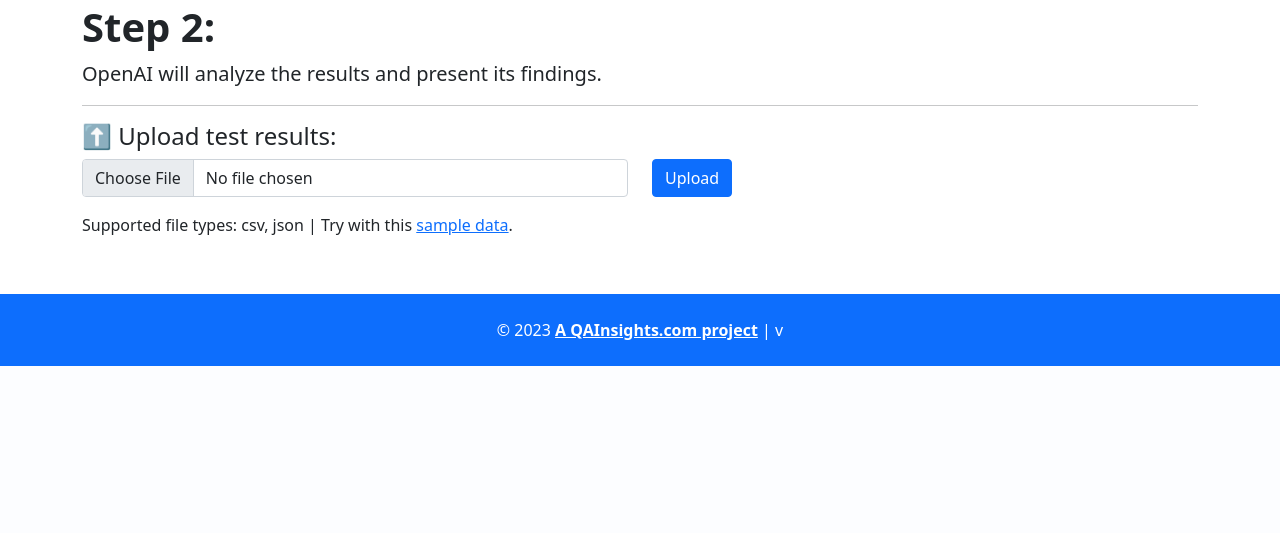
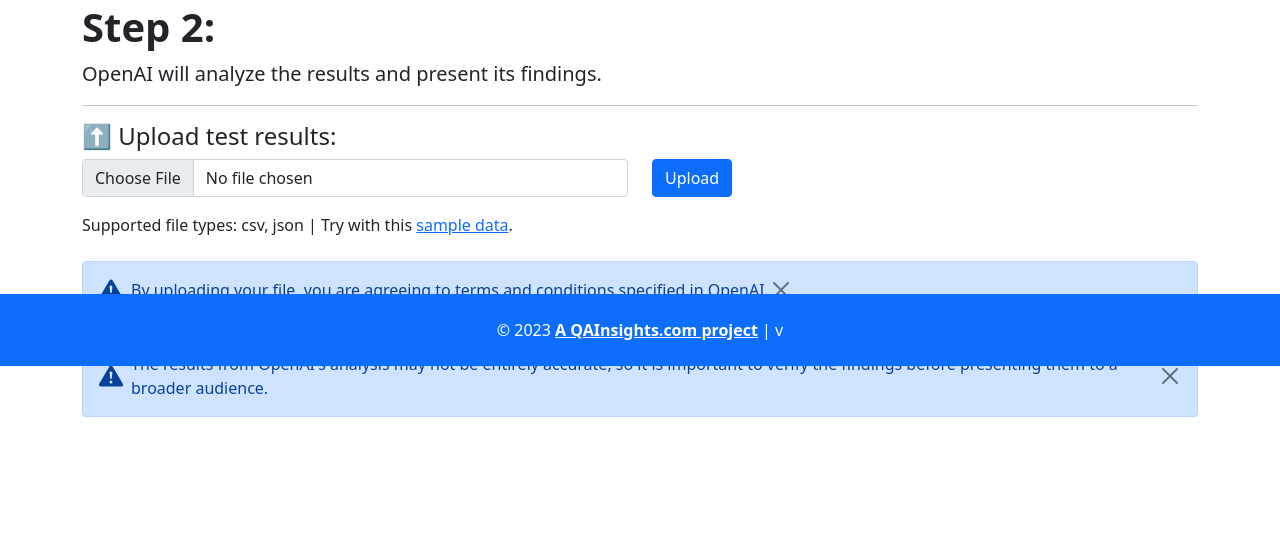
Before and after one commit to QAInsights/perfGPT, a Flask app: template templates/upload.html in a window 1280 px wide. Shown: the part 434-967 px from the top of the page. Before the commit the page ends 800 px from the top, so only its background shows below. Run offline with Flask 2, Linux system fonts and the light colour scheme; the template is opened without the code that fills it, so the values that code supplies are empty; parts of the project's set-up code (start-up, migrations or seed data) failed here and were passed over; some libraries are stand-ins or nearby versions.

Commit message:
Add: info to upload
Signed-off-by: NaveenKumar Namachivayam ⚡ <catch.nkn@gmail.com>

```diff
--- a/templates/upload.html
+++ b/templates/upload.html
@@ -33,6 +33,25 @@
                 target="_blank">sample data</a>.</span>
             </span>
         </form>
+        </br>
+        <div class="alert alert-primary d-flex align-items-center" role="alert">
+            <svg xmlns="http://www.w3.org/2000/svg" width="24" height="24" fill="currentColor" class="bi bi-exclamation-triangle-fill flex-shrink-0 me-2" viewBox="0 0 16 16" role="img" aria-label="Warning:">
+            <path d="M8.982 1.566a1.13 1.13 0 0 0-1.96 0L.165 13.233c-.457.778.091 1.767.98 1.767h13.713c.889 0 1.438-.99.98-1.767L8.982 1.566zM8 5c.535 0 .954.462.9.995l-.35 3.507a.552.552 0 0 1-1.1 0L7.1 5.995A.905.905 0 0 1 8 5zm.002 6a1 1 0 1 1 0 2 1 1 0 0 1 0-2z"/>
+            </svg>
+            <div>
+            By uploading your file, you are agreeing to terms and conditions specified in OpenAI.
+            </div>
+            <button type="button" class="btn-close" data-bs-dismiss="alert" aria-label="Close"></button>
+        </div>
+        <div class="alert alert-primary d-flex align-items-center" role="alert">
+            <svg xmlns="http://www.w3.org/2000/svg" width="24" height="24" fill="currentColor" class="bi bi-exclamation-triangle-fill flex-shrink-0 me-2" viewBox="0 0 16 16" role="img" aria-label="Warning:">
+            <path d="M8.982 1.566a1.13 1.13 0 0 0-1.96 0L.165 13.233c-.457.778.091 1.767.98 1.767h13.713c.889 0 1.438-.99.98-1.767L8.982 1.566zM8 5c.535 0 .954.462.9.995l-.35 3.507a.552.552 0 0 1-1.1 0L7.1 5.995A.905.905 0 0 1 8 5zm.002 6a1 1 0 1 1 0 2 1 1 0 0 1 0-2z"/>
+            </svg>
+            <div>
+                The results from OpenAI's analysis may not be entirely accurate, so it is important to verify the findings before presenting them to a broader audience.
+            </div>
+            <button type="button" class="btn-close" data-bs-dismiss="alert" aria-label="Close"></button>
+        </div>
     </div>
 <h1></h1>
 <div class="row">
```
